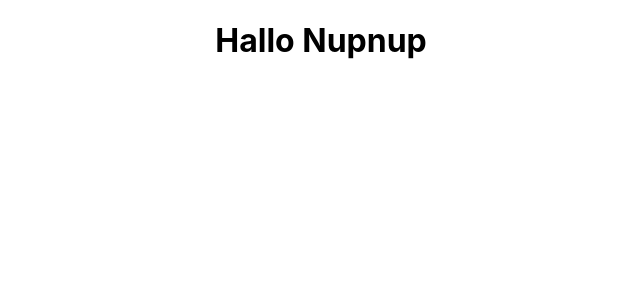
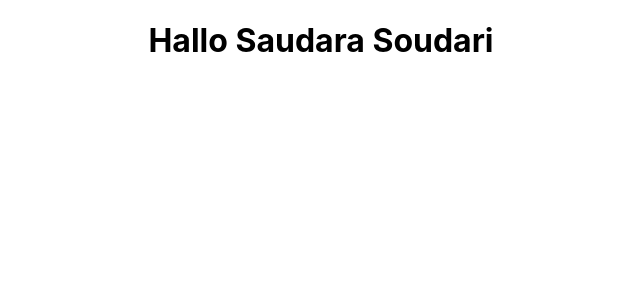
Before and after one commit to nofitamhfdyh/react-app, a React (Create React App) app: page / in a window 1280 px wide. Shown: the top 300 px of the page, without its empty margins (319-959 px from the left). Built offline with nearby package versions, Linux system fonts and the light colour scheme.

Commit message:
Using basic arrow function

```diff
--- a/src/components/Greet.js
+++ b/src/components/Greet.js
@@ -1,7 +1,9 @@
 import React from "react";
 
-function Greet(){
-        return <h1> Hallo Nupnup </h1>
-}
+// function Greet(){
+//         return <h1> Hallo Nupnup </h1>
+// }
+
+const Greet = () => <h1>Hallo Saudara Soudari</h1> // understanding the basic arrow functions
 
 export default Greet // supaya komponennnya bisa diakses dan dipanggil di folder lain
```
